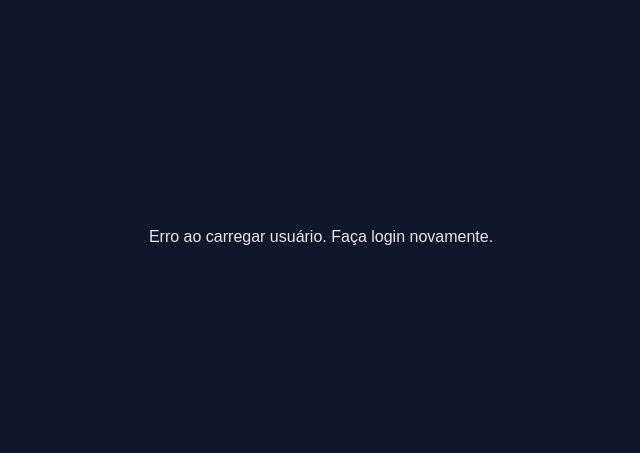
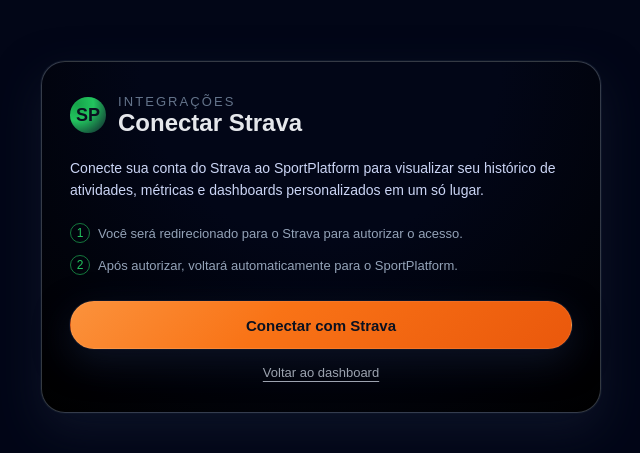
Before and after one commit to rafaelmorch/sportplatform, a Next.js app: page /integrations/strava in a window 1280 px wide. Shown: the part 163-616 px from the top of the page, without its empty margins (319-959 px from the left). Built offline with nearby package versions, Linux system fonts and the light colour scheme; no server answers.

Commit message:
fix: strava integration redirect to /api/strava/callback

```diff
--- a/app/integrations/strava/page.tsx
+++ b/app/integrations/strava/page.tsx
@@ -1,122 +1,211 @@
-"use client";
+// app/integrations/strava/page.tsx
+import Link from "next/link";
 
-import { useEffect, useState } from "react";
-import { supabaseBrowser } from "@/lib/supabase-browser";
-import { useRouter } from "next/navigation";
+const siteUrl = process.env.NEXT_PUBLIC_SITE_URL ?? "https://sportplatform.app";
+const clientId = process.env.STRAVA_CLIENT_ID;
+
+const redirectUri = `${siteUrl}/api/strava/callback`;
+
+const authorizeUrl = `https://www.strava.com/oauth/authorize` +
+  `?client_id=${clientId}` +
+  `&response_type=code` +
+  `&redirect_uri=${encodeURIComponent(redirectUri)}` +
+  `&approval_prompt=auto` +
+  `&scope=read,activity:read_all`;
 
 export default function StravaIntegrationPage() {
-  const router = useRouter();
-  const [loadingUser, setLoadingUser] = useState(true);
-  const [userId, setUserId] = useState<string | null>(null);
-  const [error, setError] = useState<string | null>(null);
-
-  useEffect(() => {
-    async function loadUser() {
-      const { data, error } = await supabaseBrowser.auth.getUser();
-      if (error) {
-        console.error(error);
-        setError("Erro ao carregar usuário. Faça login novamente.");
-        setLoadingUser(false);
-        return;
-      }
-      if (!data.user) {
-        router.push("/login");
-        return;
-      }
-      setUserId(data.user.id);
-      setLoadingUser(false);
-    }
-
-    loadUser();
-  }, [router]);
-
-  function handleConnectStrava() {
-    if (!userId) return;
-
-    // client_id do app do Strava
-    const clientId = 185745;
-
-    const redirectUri = encodeURIComponent(
-      "https://sportplatform.app/api/auth/callback/strava"
-    );
-
-    const scopes = encodeURIComponent("read,activity:read_all");
-
-    const authorizeUrl =
-      `https://www.strava.com/oauth/authorize` +
-      `?client_id=${clientId}` +
-      `&response_type=code` +
-      `&redirect_uri=${redirectUri}` +
-      `&approval_prompt=auto` +
-      `&scope=${scopes}` +
-      `&state=${userId}`;
-
-    window.location.href = authorizeUrl;
-  }
-
-  if (loadingUser) {
   return (
-      <div style={{ minHeight: "100vh", display: "flex", alignItems: "center", justifyContent: "center", background: "#0f172a", color: "#e5e7eb" }}>
-        Carregando usuário...
-      </div>
-    );
-  }
-
-  if (error) {
-    return (
-      <div style={{ minHeight: "100vh", display: "flex", alignItems: "center", justifyContent: "center", background: "#0f172a", color: "#e5e7eb" }}>
-        {error}
-      </div>
-    );
-  }
-
-  return (
-    <div style={{
+    <main
+      style={{
         minHeight: "100vh",
+        background: "#020617",
         display: "flex",
         alignItems: "center",
         justifyContent: "center",
-      background: "#0f172a",
+        padding: "24px",
+      }}
+    >
+      <section
+        style={{
+          width: "100%",
+          maxWidth: "560px",
+          borderRadius: "24px",
+          padding: "32px 28px",
+          background:
+            "radial-gradient(circle at top, #020617, #020617 40%, #000000 100%)",
+          border: "1px solid rgba(148, 163, 184, 0.35)",
+          boxShadow:
+            "0 18px 45px rgba(15, 23, 42, 0.8), 0 0 0 1px rgba(15, 23, 42, 0.9)",
+        }}
+      >
+        <div
+          style={{
+            display: "flex",
+            gap: "12px",
+            alignItems: "center",
+            marginBottom: "20px",
+          }}
+        >
+          <div
+            style={{
+              width: 36,
+              height: 36,
+              borderRadius: "999px",
+              background:
+                "radial-gradient(circle at 20% 20%, #16a34a, #22c55e 40%, #0f172a 100%)",
+              display: "flex",
+              alignItems: "center",
+              justifyContent: "center",
+              fontSize: "18px",
+              fontWeight: 700,
+              color: "#0b1120",
+            }}
+          >
+            SP
+          </div>
+          <div>
+            <p
+              style={{
+                fontSize: "13px",
+                letterSpacing: "0.16em",
+                textTransform: "uppercase",
+                color: "#64748b",
+                margin: 0,
+              }}
+            >
+              Integrações
+            </p>
+            <h1
+              style={{
+                fontSize: "24px",
+                margin: 0,
                 color: "#e5e7eb",
-      padding: "16px",
-    }}>
-      <div style={{
-        width: "100%",
-        maxWidth: "420px",
-        background: "#020617",
-        padding: "24px",
-        borderRadius: "16px",
-        border: "1px solid #1e293b",
-        boxShadow: "0 10px 40px rgba(0,0,0,0.4)",
-      }}>
-        <h1 style={{ fontSize: "24px", marginBottom: "8px", fontWeight: 700 }}>
+              }}
+            >
               Conectar Strava
             </h1>
-        <p style={{ marginBottom: "16px", color: "#94a3b8" }}>
-          Conecte sua conta do Strava ao SportPlatform para visualizar seu histórico de atividades e dashboards personalizados.
+          </div>
+        </div>
+
+        <p
+          style={{
+            fontSize: "14px",
+            lineHeight: 1.6,
+            color: "#cbd5f5",
+            marginBottom: "22px",
+          }}
+        >
+          Conecte sua conta do Strava ao SportPlatform para visualizar seu
+          histórico de atividades, métricas e dashboards personalizados em um
+          só lugar.
         </p>
 
-        <button
-          onClick={handleConnectStrava}
+        <div
           style={{
+            display: "flex",
+            flexDirection: "column",
+            gap: "12px",
+            marginBottom: "26px",
+          }}
+        >
+          <div
+            style={{
+              display: "flex",
+              gap: "8px",
+              alignItems: "center",
+              fontSize: "13px",
+              color: "#94a3b8",
+            }}
+          >
+            <span
+              style={{
+                width: 20,
+                height: 20,
+                borderRadius: "999px",
+                border: "1px solid rgba(34,197,94,0.6)",
+                display: "flex",
+                alignItems: "center",
+                justifyContent: "center",
+                fontSize: "12px",
+                color: "#22c55e",
+              }}
+            >
+              1
+            </span>
+            <span>Você será redirecionado para o Strava para autorizar o acesso.</span>
+          </div>
+
+          <div
+            style={{
+              display: "flex",
+              gap: "8px",
+              alignItems: "center",
+              fontSize: "13px",
+              color: "#94a3b8",
+            }}
+          >
+            <span
+              style={{
+                width: 20,
+                height: 20,
+                borderRadius: "999px",
+                border: "1px solid rgba(34,197,94,0.6)",
+                display: "flex",
+                alignItems: "center",
+                justifyContent: "center",
+                fontSize: "12px",
+                color: "#22c55e",
+              }}
+            >
+              2
+            </span>
+            <span>Após autorizar, voltará automaticamente para o SportPlatform.</span>
+          </div>
+        </div>
+
+        <a
+          href={authorizeUrl}
+          style={{
+            display: "inline-flex",
             width: "100%",
-            padding: "10px",
+            justifyContent: "center",
+            alignItems: "center",
+            height: 48,
             borderRadius: "999px",
-            border: "none",
-            background: "#fc4c02", // cor do Strava
-            color: "#020617",
-            fontWeight: 700,
-            cursor: "pointer",
-            marginBottom: "8px",
+            background:
+              "linear-gradient(135deg, #fb923c 0%, #f97316 40%, #ea580c 100%)",
+            color: "#0b1120",
+            fontWeight: 600,
+            fontSize: "15px",
+            border: "1px solid rgba(248, 250, 252, 0.08)",
+            textDecoration: "none",
+            boxShadow:
+              "0 12px 35px rgba(15, 23, 42, 0.8), 0 0 0 1px rgba(15, 23, 42, 0.9)",
           }}
         >
           Conectar com Strava
-        </button>
+        </a>
 
-        <p style={{ fontSize: "12px", color: "#64748b" }}>
-          Você será redirecionado para o Strava para autorizar o acesso. Em seguida voltará para o SportPlatform.
-        </p>
+        <div
+          style={{
+            marginTop: "16px",
+            display: "flex",
+            justifyContent: "center",
+          }}
+        >
+          <Link
+            href="/dashboard"
+            style={{
+              fontSize: "13px",
+              color: "#9ca3af",
+              textDecoration: "underline",
+              textUnderlineOffset: 4,
+            }}
+          >
+            Voltar ao dashboard
+          </Link>
         </div>
-    </div>
+      </section>
+    </main>
   );
 }
```
Lines whose indentation alone changed are shown as unchanged.
